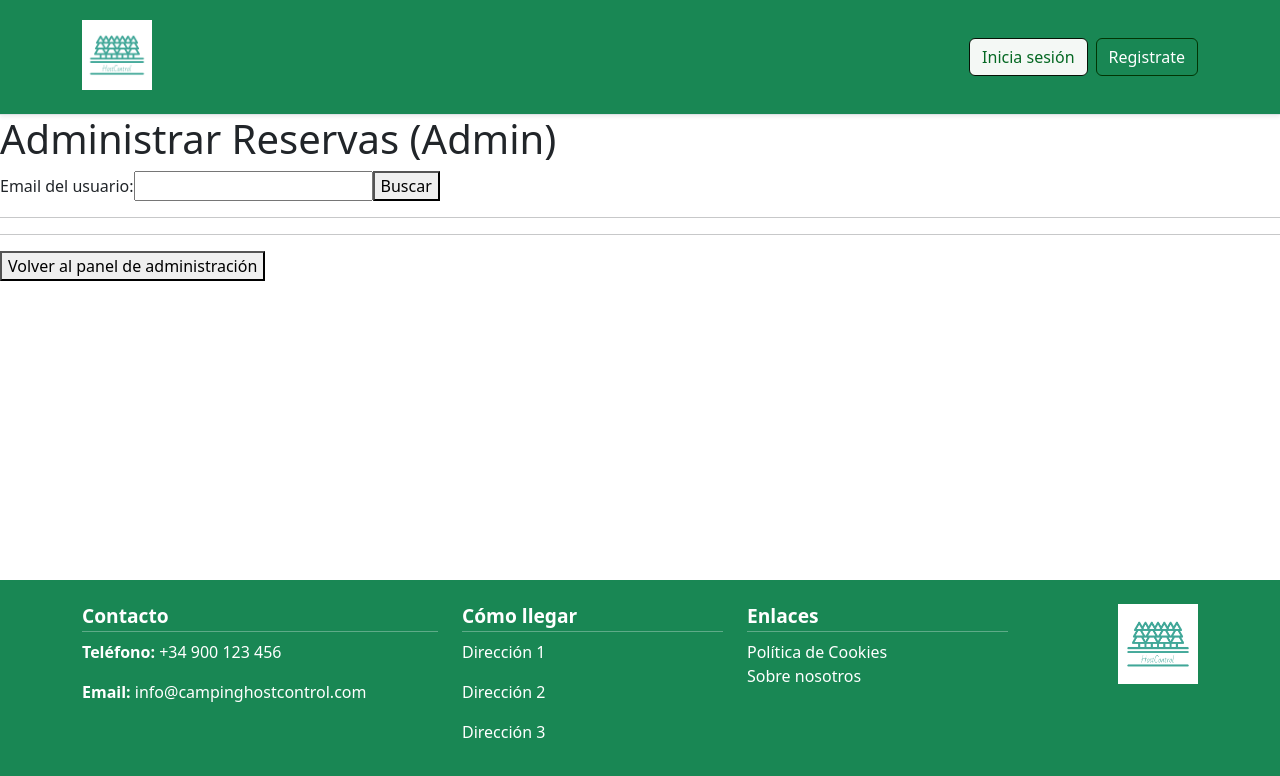
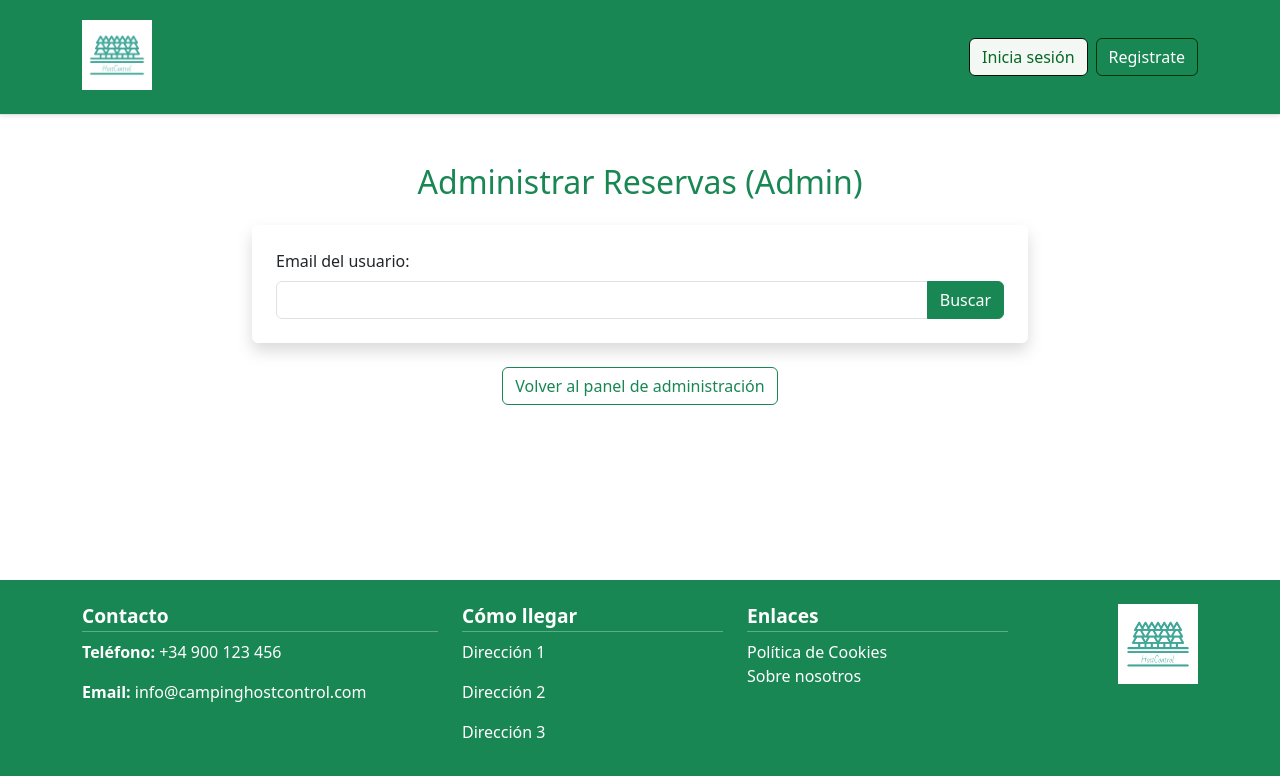
Before and after one commit to Roger486/HostControl, an Angular app in the folder frontend/: page /admin/reservas in a window 1280 px wide. Shown: the top 776 px of the page. Built offline with nearby package versions, Linux system fonts and the light colour scheme.

Commit message:
(style) Admin-reservas: Se aplican estilos a administracion de reservas

```diff
--- a/frontend/src/app/pages/admin/admin-reservas/admin-reservas.component.css
+++ b/frontend/src/app/pages/admin/admin-reservas/admin-reservas.component.css
@@ -0,0 +1,18 @@
+.container {
+    max-width: 800px;
+    margin: auto;
+}
+
+.btn {
+    transition: all 0.3s ease;
+}
+
+.btn:hover {
+    transform: translateY(-1px);
+    box-shadow: 0 4px 10px rgba(0, 0, 0, 0.1);
+}
+
+.btn:disabled {
+    opacity: 0.6;
+    cursor: not-allowed;
+}
--- a/frontend/src/app/pages/admin/admin-reservas/admin-reservas.component.html
+++ b/frontend/src/app/pages/admin/admin-reservas/admin-reservas.component.html
@@ -1,76 +1,94 @@
 
-<h1>Administrar Reservas (Admin)</h1>
+<div class="container my-5" style="max-width: 800px;">
 
-<label>Email del usuario:</label>
-<input type="email" [(ngModel)]="emailUsuario">
-<button (click)="buscarUsuario()">Buscar</button>
+  <h2 class="text-success text-center mb-4">Administrar Reservas (Admin)</h2>
 
-<div *ngIf="cargando">Cargando datos...</div>
-<div *ngIf="error" style="color: red;">{{ error }}</div>
+  <div class="bg-white p-4 rounded shadow mb-4">
+    <label class="form-label">Email del usuario:</label>
+    <div class="input-group">
+      <input type="email" class="form-control" [(ngModel)]="emailUsuario" />
+      <button class="btn btn-success" (click)="buscarUsuario()">Buscar</button>
+    </div>
+    <div *ngIf="cargando" class="form-text mt-2">Cargando datos...</div>
+    <div *ngIf="error" class="form-text text-danger mt-2">{{ error }}</div>
+  </div>
 
-<hr>
 
-<div *ngIf="usuario">
-  <h3>Datos del usuario</h3>
+  <div *ngIf="usuario" class="bg-white p-4 rounded shadow mb-4">
+    <h4 class="text-success mb-3">Datos del usuario</h4>
     <p><strong>ID:</strong> {{ usuario.id }}</p>
     <p><strong>Nombre:</strong> {{ usuario.nombre }}</p>
     <p><strong>Documento:</strong> {{ usuario.documento }}</p>
 
-  <h3>Reservas</h3>
-  <div *ngIf="reservas.length > 0">
-    <div *ngFor="let r of reservas" style="border: 1px solid #ccc; padding: 10px; margin-bottom: 15px;">
+    <h4 class="text-primary mt-4">Reservas</h4>
+
+    <div *ngIf="reservas.length > 0" class="mt-3">
+      <div *ngFor="let r of reservas" class="border rounded p-3 mb-4 shadow-sm">
         <p><strong>ID de reserva:</strong> {{ r.id }}</p>
-      <p><strong>Check-in actual:</strong> {{ r.check_in_date }}</p>
-      <p><strong>Check-out actual:</strong> {{ r.check_out_date }}</p>
+        <p><strong>Check-in actual:</strong> {{ r.check_in_date | date: 'dd/MM/yyyy' }}</p>
+        <p><strong>Check-out actual:</strong> {{ r.check_out_date | date: 'dd/MM/yyyy'}}</p>
         <p><strong>Status actual:</strong> {{ r.status }}</p>
         <p><strong>Comentarios:</strong> {{ r.comments || 'Sin comentarios' }}</p>
-
         <p><strong>Alojamiento:</strong> {{ r.accommodation?.accommodation_code }} ({{ r.accommodation?.type }})</p>
         <p><strong>Capacidad:</strong> {{ r.accommodation?.capacity }} personas</p>
-      <p><strong>Precio por día:</strong> {{ r.accommodation?.price_per_day }}€</p>
-      <h4>Acompañantes:</h4>
+        <p><strong>Precio por día:</strong> {{ r.accommodation?.price_per_day / 100 | number:'1.2-2' }}€</p>
+
+        <h5 class="mt-3">Acompañantes:</h5>
         <ul *ngIf="r.companions?.length > 0; else sinAcompanantes">
           <li *ngFor="let c of r.companions">
-          {{ c.first_name }} {{ c.last_name_1 }} –
-          {{ c.document_type }} {{ c.document_number || '(sin número)' }}
+            {{ c.first_name }} {{ c.last_name_1 }} – {{ c.document_type }} {{ c.document_number || '(sin número)' }}
           </li>
         </ul>
         <ng-template #sinAcompanantes>
-        <p>No hay acompañantes.</p>
+          <p class="text-muted">Sin acompañantes.</p>
         </ng-template>
 
-      <button (click)="editarReserva = r.id">Modificar reserva</button>
+        <!-- Edicion de reservas -->
+        <div class="text-end mt-3">
+          <button class="btn btn-outline-primary btn-sm" (click)="editarReserva = r.id">Modificar reserva</button>
+        </div>
 
-      <div *ngIf="editarReserva === r.id" style="margin-top: 10px;">
-        <label>Check-in:</label>
-        <input type="date" [(ngModel)]="r.check_in_date" name="in_{{r.id}}">
-        <br><br>
+        <div *ngIf="editarReserva === r.id" class="mt-4 border-top pt-3">
+          <div class="row mb-3">
+            <div class="col-md-6">
+              <label class="form-label">Check-in:</label>
+              <input type="date" class="form-control" [(ngModel)]="r.check_in_date" name="in_{{r.id}}">
+            </div>
+            <div class="col-md-6">
+              <label class="form-label">Check-out:</label>
+              <input type="date" class="form-control" [(ngModel)]="r.check_out_date" name="out_{{r.id}}">
+            </div>
+          </div>
 
-        <label>Check-out:</label>
-        <input type="date" [(ngModel)]="r.check_out_date" name="out_{{r.id}}">
-        <br><br>
-
-        <label>Status:</label>
-        <select [(ngModel)]="r.status" name="status_{{r.id}}">
+          <div class="mb-3">
+            <label class="form-label">Status:</label>
+            <select class="form-select" [(ngModel)]="r.status" name="status_{{r.id}}">
               <option value="pending">Pending</option>
               <option value="confirmed">Confirmed</option>
               <option value="cancelled">Cancelled</option>
               <option value="checked_in">Checked In</option>
               <option value="checked_out">Checked Out</option>
             </select>
-        <br><br>
+          </div>
 
-        <label>Log (motivo del cambio):</label>
-        <input type="text" [(ngModel)]="r.log_detail" name="log_{{r.id}}" required>
-        <br><br>
+          <div class="mb-3">
+            <label class="form-label">Log (motivo del cambio):</label>
+            <input type="text" class="form-control" [(ngModel)]="r.log_detail" name="log_{{r.id}}" required>
+          </div>
 
-        <button (click)="ModificarReserva(r)">Guardar cambios</button>
-        <button (click)="editarReserva = null">Cancelar</button>
+          <div class="d-flex justify-content-between">
+            <button class="btn btn-success" (click)="ModificarReserva(r)">Guardar cambios</button>
+            <button class="btn btn-outline-secondary" (click)="editarReserva = null">Cancelar</button>
+          </div>
+
         </div>
       </div>
     </div>
 
     <p *ngIf="reservas.length === 0">Este usuario no tiene reservas.</p>
   </div>
-<hr>
-<button (click)="volverAlPanelAdmin()">Volver al panel de administración</button>
+
+  <div class="text-center mt-4">
+    <button class="btn btn-outline-success" (click)="volverAlPanelAdmin()">Volver al panel de administración</button>
+  </div>
+</div>
```
Lines whose indentation alone changed are shown as unchanged.
